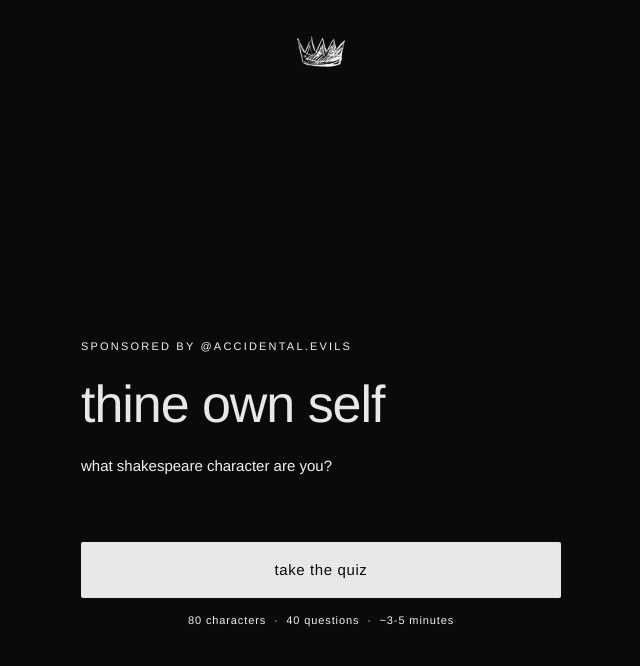
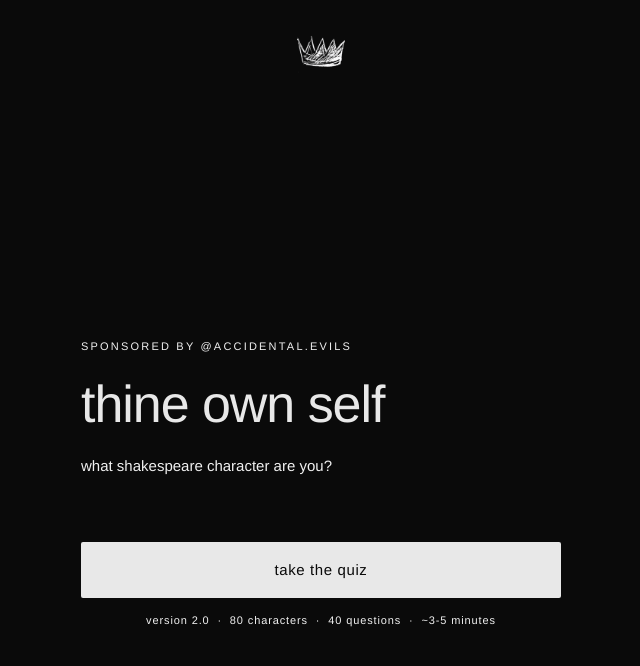
Before and after one commit to sitapawar/thine-own-self, a Next.js app: page / in a window 1280 px wide. Shown: the top 666 px of the page, without its empty margins (319-959 px from the left). Built offline with nearby package versions, Linux system fonts and the light colour scheme.

Commit message:
self destruction time

```diff
--- a/src/app/globals.css
+++ b/src/app/globals.css
@@ -9,6 +9,33 @@
   --text: #e8e8e8;
   --text-dim:  #f0f0f0;
   --text-faint:  #f0f0f0;
+}
+
+/* Smooth transitions on all interactive elements */
+*, *::before, *::after {
+  transition-property: color, background-color, border-color, opacity;
+  transition-duration: 0.15s;
+  transition-timing-function: ease;
+}
+
+/* Page load fade in */
+body {
+  animation: fadeIn 0.4s ease;
+}
+
+@keyframes fadeIn {
+  from { opacity: 0; transform: translateY(6px); }
+  to { opacity: 1; transform: translateY(0); }
+}
+
+/* Smooth page transitions via Next.js router */
+main {
+  animation: pageIn 0.3s ease;
+}
+
+@keyframes pageIn {
+  from { opacity: 0; transform: translateY(8px); }
+  to { opacity: 1; transform: translateY(0); }
 }
 
 html, body {
--- a/src/app/manual/page.tsx
+++ b/src/app/manual/page.tsx
@@ -12,7 +12,7 @@ const PASSWORD = process.env.NEXT_PUBLIC_MANUAL_PASSWORD
 const TRAITS = [
   "Ambition", "Forgiving", "Repressed", "Action Oriented", "Morality",
   "Emotion", "Idealism", "Chaos", "Humor", "Romance", "Pining",
-  "Duty", "Loyalty", "Power Hunger", "Gender (having it)",
+  "Duty", "Loyalty", "Power Hunger", "self-destruction",
   "Gender (binary but its a spectrum)", "Self-Awareness", "Charisma",
   "performance", "Honor", "Intention"
 ]
@@ -102,7 +102,7 @@ export default function ManualPage() {
           duty: scores["Duty"],
           loyalty: scores["Loyalty"],
           power_hunger: scores["Power Hunger"],
-          gender_having: scores["Gender (having it)"],
+          self_destruction: scores["self-destruction"],
           gender_spectrum: scores["Gender (binary but its a spectrum)"],
           self_awareness: scores["Self-Awareness"],
           charisma: scores["Charisma"],
--- a/src/app/page.tsx
+++ b/src/app/page.tsx
@@ -28,7 +28,7 @@ export default function LandingPage() {
             take the quiz
           </button>
           <div className={styles.meta}>
-            80 characters &nbsp;·&nbsp; 40 questions &nbsp;·&nbsp; ~3-5 minutes
+            version 2.0 &nbsp;·&nbsp; 80 characters &nbsp;·&nbsp; 40 questions &nbsp;·&nbsp; ~3-5 minutes
           </div>
         </div>
 
--- a/src/app/quiz/page.tsx
+++ b/src/app/quiz/page.tsx
@@ -125,7 +125,7 @@ useEffect(() => {
           duty: scores['Duty'],
           loyalty: scores['Loyalty'],
           power_hunger: scores['Power Hunger'],
-          gender_having: scores['Gender (having it)'],
+          self_destruction: scores["self-destruction"],
           gender_spectrum: scores['Gender (binary but its a spectrum)'],
           self_awareness: scores['Self-Awareness'],
           charisma: scores['Charisma'],
--- a/src/app/quiz/results/[id]/page.tsx
+++ b/src/app/quiz/results/[id]/page.tsx
@@ -73,7 +73,7 @@ export default function QuizResultsPage() {
           'Duty': data.duty,
           'Loyalty': data.loyalty,
           'Power Hunger': data.power_hunger,
-          'Gender (having it)': data.gender_having,
+          'Self-Destruction': data.self_destruction,
           'Gender (binary but its a spectrum)': data.gender_spectrum,
           'Self-Awareness': data.self_awareness,
           'Charisma': data.charisma,
--- a/src/app/results/[id]/page.tsx
+++ b/src/app/results/[id]/page.tsx
@@ -74,7 +74,7 @@ export default function ResultsPage() {
           "Duty": data.duty,
           "Loyalty": data.loyalty,
           "Power Hunger": data.power_hunger,
-          "Gender (having it)": data.gender_having,
+          "Self-destruction": data.self_destruction,
           "Gender (binary but its a spectrum)": data.gender_spectrum,
           "Self-Awareness": data.self_awareness,
           "Charisma": data.charisma,
--- a/src/lib/matching.ts
+++ b/src/lib/matching.ts
@@ -12,7 +12,7 @@ export interface MatchResult {
   quote?: string | null
 }
 
-const PRIMARY_MULTIPLIER = 2.0
+const PRIMARY_MULTIPLIER = 3.0
 
 function getSharedTraits(
   userScores: Record<string, number>,
--- a/src/lib/parseCharacters.ts
+++ b/src/lib/parseCharacters.ts
@@ -3,8 +3,8 @@ const SHEET_URL = 'https://docs.google.com/spreadsheets/d/e/2PACX-1vSFpKLTocID-6
 export const TRAITS = [
   "Ambition", "Forgiving", "Repressed", "Action Oriented", "Morality",
   "Emotion", "Idealism", "Chaos", "Humor", "Romance", "Pining",
-  "Duty", "Loyalty", "Power Hunger",
-  "Gender (having it)", "Gender (binary but its a spectrum)",
+  "Duty", "Loyalty", "Power Hunger", "self-destruction",
+  "Gender (binary but its a spectrum)",
   "Self-Awareness", "Charisma", "performance", "Honor", "Intention",
   "Affability"
 ]
--- a/src/lib/parseQuestions.ts
+++ b/src/lib/parseQuestions.ts
@@ -4,7 +4,7 @@ const QUESTIONS_URL =
 export const TRAITS = [
   'Ambition', 'Forgiving', 'Repressed', 'Action Oriented', 'Morality',
   'Emotion', 'Idealism', 'Chaos', 'Humor', 'Romance', 'Pining',
-  'Duty', 'Loyalty', 'Power Hunger', 'Gender (having it)',
+  'Duty', 'Loyalty', 'Power Hunger',"self-destruction",
   'Gender (binary but its a spectrum)', 'Self-Awareness', 'Charisma',
   'performance', 'Honor', 'Intention', 'Affability'
 ]
```
